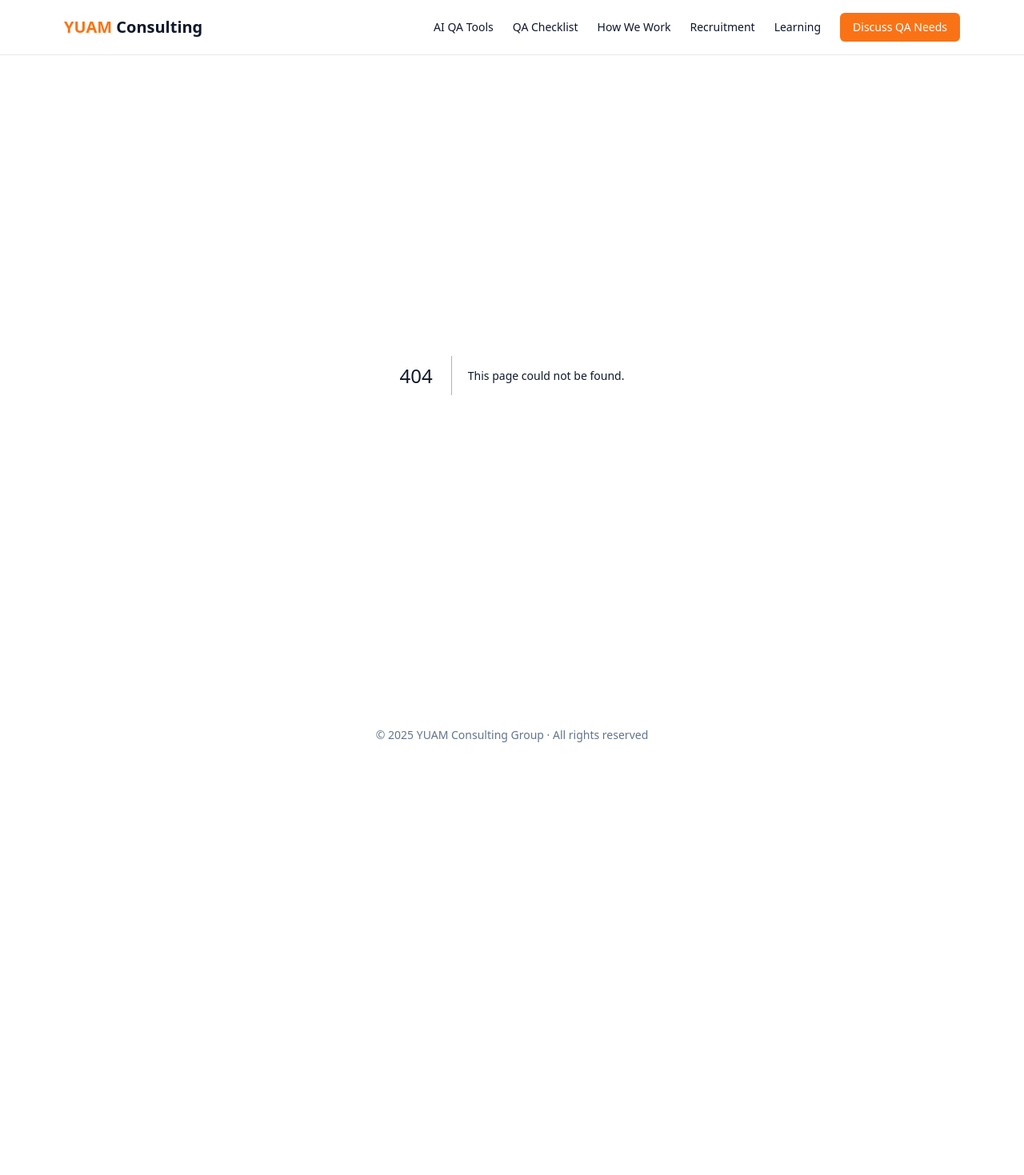
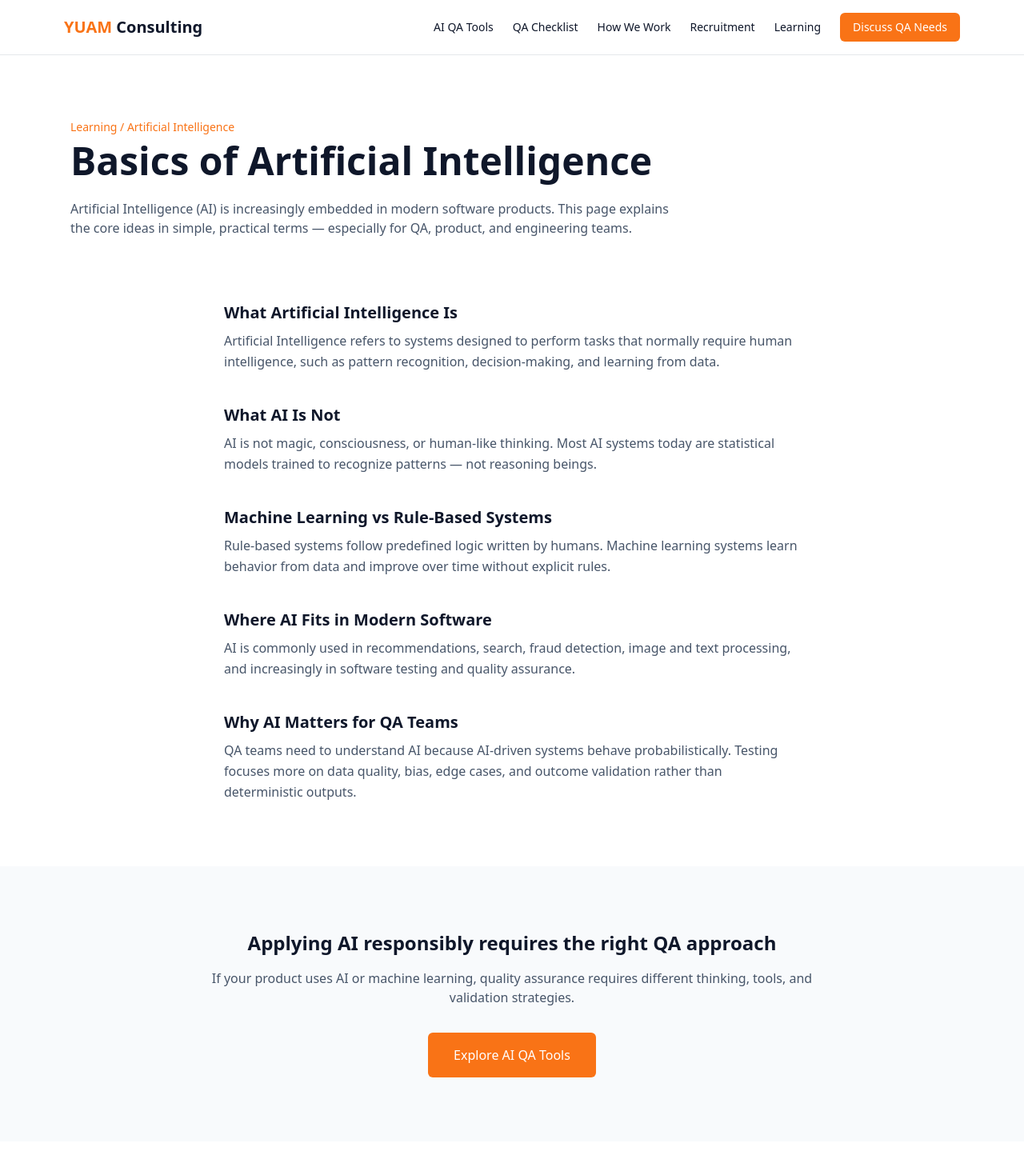
Before and after one commit to mmohans/yuam-consulting-group, a Next.js app: page /learning/basics-of-artificial-intelligence in a window 1280 px wide. Before the commit this address had no page. Shown: the top 1469 px of the page at 80% size. Before the commit the page ends 969 px from the top, so only its background shows below. Built offline with nearby package versions, Linux system fonts and the light colour scheme.

Commit message:
Adding Add Basics of Artificial Intelligence learning page

```diff
--- /dev/null
+++ b/src/app/learning/basics-of-artificial-intelligence/page.jsx
@@ -0,0 +1,85 @@
+export const metadata = {
+    title: "Basics of Artificial Intelligence | YUAM Consulting Group",
+    description:
+      "A practical introduction to artificial intelligence concepts for software teams, QA professionals, and decision-makers.",
+  };
+
+  export default function AIBasicsPage() {
+    return (
+      <main className="min-h-screen bg-white text-slate-900">
+        {/* HERO */}
+        <section className="max-w-6xl mx-auto px-6 py-20">
+          <p className="text-sm text-orange-500 font-medium mb-2">
+            Learning / Artificial Intelligence
+          </p>
+          <h1 className="text-4xl md:text-5xl font-extrabold mb-6">
+            Basics of Artificial Intelligence
+          </h1>
+          <p className="text-slate-600 max-w-3xl">
+            Artificial Intelligence (AI) is increasingly embedded in modern
+            software products. This page explains the core ideas in simple,
+            practical terms — especially for QA, product, and engineering teams.
+          </p>
+        </section>
+
+        {/* CONTENT */}
+        <section className="max-w-3xl mx-auto px-6 pb-20 space-y-10">
+          <ContentBlock
+            title="What Artificial Intelligence Is"
+            text="Artificial Intelligence refers to systems designed to perform tasks that normally require human intelligence, such as pattern recognition, decision-making, and learning from data."
+          />
+
+          <ContentBlock
+            title="What AI Is Not"
+            text="AI is not magic, consciousness, or human-like thinking. Most AI systems today are statistical models trained to recognize patterns — not reasoning beings."
+          />
+
+          <ContentBlock
+            title="Machine Learning vs Rule-Based Systems"
+            text="Rule-based systems follow predefined logic written by humans. Machine learning systems learn behavior from data and improve over time without explicit rules."
+          />
+
+          <ContentBlock
+            title="Where AI Fits in Modern Software"
+            text="AI is commonly used in recommendations, search, fraud detection, image and text processing, and increasingly in software testing and quality assurance."
+          />
+
+          <ContentBlock
+            title="Why AI Matters for QA Teams"
+            text="QA teams need to understand AI because AI-driven systems behave probabilistically. Testing focuses more on data quality, bias, edge cases, and outcome validation rather than deterministic outputs."
+          />
+        </section>
+
+        {/* CTA */}
+        <section className="bg-slate-50 py-20 px-6">
+          <div className="max-w-3xl mx-auto text-center">
+            <h2 className="text-2xl font-bold mb-4">
+              Applying AI responsibly requires the right QA approach
+            </h2>
+            <p className="text-slate-600 mb-8">
+              If your product uses AI or machine learning, quality assurance
+              requires different thinking, tools, and validation strategies.
+            </p>
+
+            <a
+              href="/ai-qa-tools"
+              className="inline-block bg-orange-500 text-white px-8 py-4 rounded-md font-medium hover:bg-orange-600 transition"
+            >
+              Explore AI QA Tools
+            </a>
+          </div>
+        </section>
+      </main>
+    );
+  }
+
+  /* ---------- Helper ---------- */
+
+  function ContentBlock({ title, text }) {
+    return (
+      <div>
+        <h2 className="text-xl font-semibold mb-2">{title}</h2>
+        <p className="text-slate-600 leading-relaxed">{text}</p>
+      </div>
+    );
+  }
--- a/src/app/learning/page.jsx
+++ b/src/app/learning/page.jsx
@@ -1,7 +1,7 @@
 export const metadata = {
-    title: "QA Learning & Resources | YUAM Consulting Group",
+  title: "QA & AI Learning Resources | YUAM Consulting Group",
   description:
-      "Practical QA learning resources covering manual testing, automation, QA strategy, and real-world quality practices for startups and growing teams.",
+    "Practical learning resources covering artificial intelligence basics, QA fundamentals, automation, and quality strategy for startups and growing teams.",
 };
 
 export default function LearningPage() {
@@ -13,16 +13,36 @@ export const metadata = {
           Learning & Resources
         </h1>
         <p className="text-slate-600 max-w-3xl">
-            Curated QA knowledge built from real consulting engagements — focused
-            on practical decision-making, not textbook theory.
+          Structured learning content built from real-world QA and product
+          experience — designed to help teams make better quality and technology
+          decisions.
         </p>
       </section>
 
-        {/* LEARNING SECTIONS */}
+      {/* LEARNING TOPICS */}
       <section className="max-w-6xl mx-auto px-6 pb-20 grid gap-8 md:grid-cols-3">
+        {/* NEW: AI BASICS */}
+        <LearningBlock
+          title={
+            <a
+              href="/learning/basics-of-artificial-intelligence"
+              className="hover:text-orange-500"
+            >
+              Basics of Artificial Intelligence
+            </a>
+          }
+
+          description="A practical introduction to artificial intelligence concepts relevant to software teams, testers, and decision-makers."
+          points={[
+            "What AI is (and what it is not)",
+            "Machine learning vs rule-based systems",
+            "Where AI fits in modern software products",
+          ]}
+        />
+
         <LearningBlock
           title="QA Foundations"
-            description="Strong quality starts with fundamentals. These topics help teams think clearly about testing and risk."
+          description="Core quality assurance concepts that help teams think clearly about risk, coverage, and user impact."
           points={[
             "Manual testing approaches",
             "Test case design & coverage",
@@ -32,7 +52,7 @@ export const metadata = {
 
         <LearningBlock
           title="Automation & Modern QA"
-            description="Automation should simplify delivery, not complicate it. Learn where it fits and where it doesn’t."
+          description="Automation strategies that improve release confidence without adding unnecessary complexity."
           points={[
             "Automation strategy",
             "Tooling & CI integration",
@@ -55,11 +75,11 @@ export const metadata = {
       <section className="bg-slate-50 py-20 px-6">
         <div className="max-w-3xl mx-auto text-center">
           <h2 className="text-2xl font-bold mb-4">
-              Learning is useful — context makes it valuable
+            Learning helps — context makes the difference
           </h2>
           <p className="text-slate-600 mb-8">
-              If you’d like guidance specific to your product, team size, or
-              delivery model, we can help you decide the right QA approach.
+            If you’re evaluating AI, automation, or QA strategy for your product,
+            we can help you decide what actually makes sense for your stage.
           </p>
 
           <a
```
Also changed, not shown: 1 other file (tests, documents, lock files or other folders). Lines whose indentation alone changed are shown as unchanged.
